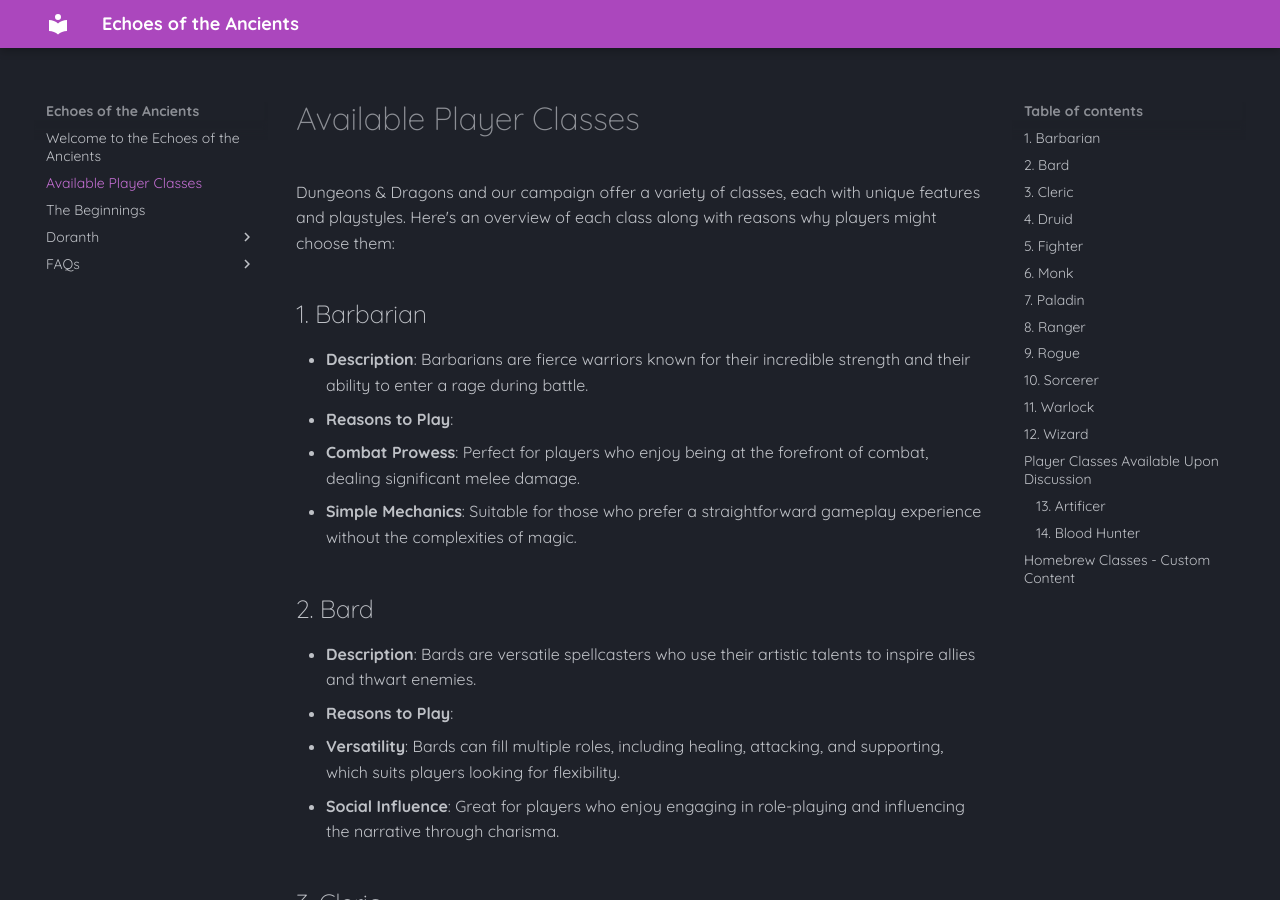
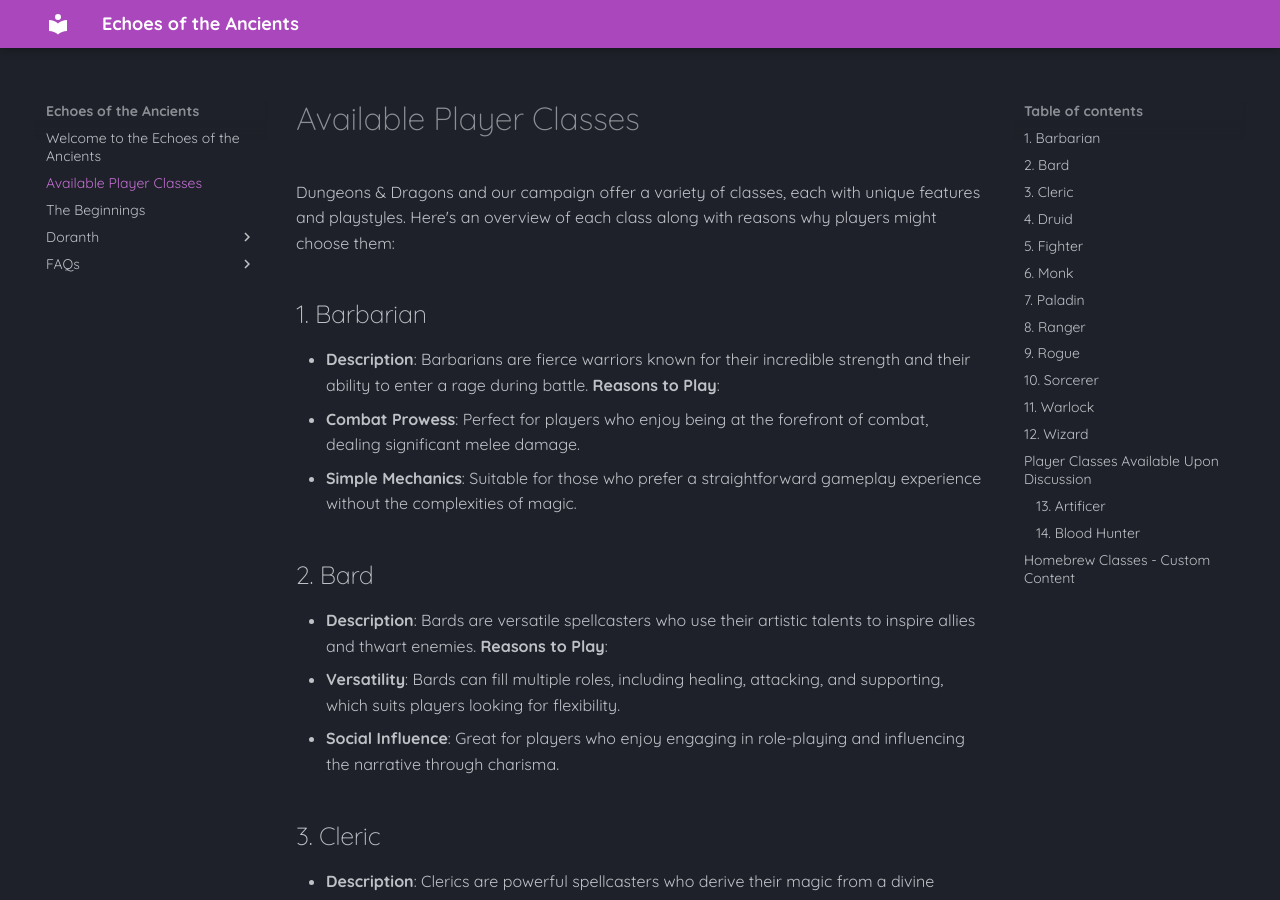
Before and after one commit to Bomchoo/Arvanis-Wiki, an MkDocs documentation site: the page built from docs/Classes..md, in a window 1280 px wide and 900 px high. Built offline with MkDocs 1.6.1 and Material for MkDocs 9.7.7, drawn with Linux system fonts in a browser that asks for light colours.

Commit message:
Formatting Fix

```diff
--- a/docs/Classes..md
+++ b/docs/Classes..md
@@ -4,73 +4,73 @@ Dungeons & Dragons and our campaign offer a variety of classes, each with unique
 
 ## 1. Barbarian
 - **Description**: Barbarians are fierce warriors known for their incredible strength and their ability to enter a rage during battle.
-- **Reasons to Play**:
+**Reasons to Play**:
   - **Combat Prowess**: Perfect for players who enjoy being at the forefront of combat, dealing significant melee damage.
   - **Simple Mechanics**: Suitable for those who prefer a straightforward gameplay experience without the complexities of magic.
 
 ## 2. Bard
 - **Description**: Bards are versatile spellcasters who use their artistic talents to inspire allies and thwart enemies.
-- **Reasons to Play**:
+**Reasons to Play**:
   - **Versatility**: Bards can fill multiple roles, including healing, attacking, and supporting, which suits players looking for flexibility.
   - **Social Influence**: Great for players who enjoy engaging in role-playing and influencing the narrative through charisma.
 
 ## 3. Cleric
 - **Description**: Clerics are powerful spellcasters who derive their magic from a divine source, excelling in healing and protective magic.
-- **Reasons to Play**:
+**Reasons to Play**:
   - **Healing Abilities**: Ideal for players who want to support their party by keeping everyone healthy and combat-ready.
   - **Religious Role-Playing**: Offers extensive opportunities for role-playing a character with deep religious ties and moral dilemmas.
 
 ## 4. Druid
 - **Description**: Druids command nature-based magic, have the ability to transform into animals, and act as guardians of the natural world.
-- **Reasons to Play**:
+**Reasons to Play**:
   - **Versatility in Magic and Combat**: Druids can adapt to various situations, whether casting spells or engaging in combat in animal form.
   - **Environmental Connection**: Perfect for players who are drawn to nature-themed characters and storylines.
 
 ## 5. Fighter
 - **Description**: Fighters are masters of combat in all its forms, from traditional warfare to dueling.
-- **Reasons to Play**:
+**Reasons to Play**:
   - **Combat Flexibility**: Fighters excel in all types of physical combat, providing a straightforward yet versatile combat experience.
   - **Customizable Skill Set**: Offers a range of martial archetypes that cater to different combat styles and tactical preferences.
 
 ## 6. Monk
 - **Description**: Monks are martial artists whose disciplined physical and mental training grants them special abilities, including hand-to-hand combat prowess and mystical energy called ki.
-- **Reasons to Play**:
+**Reasons to Play**:
   - **Unique Combat Style**: Monks bring a unique blend of speed, agility, and power to battles, using their bodies as weapons.
   - **Spiritual Depth**: The class offers a rich spiritual backstory and the potential for deep personal and philosophical development.
 
 ## 7. Paladin
 - **Description**: Paladins are holy knights who swear to uphold justice and righteousness, wielding divine magic alongside their martial skills.
-- **Reasons to Play**:
+**Reasons to Play**:
   - **Hybrid Role**: Combines robust fighting abilities with healing and buffing spells, appealing to those who want a balance of combat and magic.
   - **Moral Complexity**: Provides a challenging role-playing experience through the adherence to and interpretation of a sacred oath.
 
 ## 8. Ranger
 - **Description**: Rangers are skilled hunters and trackers who excel in archery and have a deep connection with nature and animals.
-- **Reasons to Play**:
+**Reasons to Play**:
   - **Scouting and Ranged Combat**: Ideal for players who prefer to strategize and attack from a distance or handle threats before they reach the party.
   - **Nature Lore**: Attracts players interested in exploring wilderness themes and forming bonds with natural and animal elements.
 
 ## 9. Rogue
 - **Description**: Rogues are cunning and resourceful adventurers known for their stealth, dexterity, and varied skillset.
-- **Reasons to Play**:
+**Reasons to Play**:
   - **Stealth and Subterfuge**: Perfect for those who enjoy sneaking, thieving, and strategizing from the shadows.
   - **Versatile Skill Expertise**: Appeals to players who value a high level of skill customization and practical problem-solving in gameplay.
 
 ## 10. Sorcerer
 - **Description**: Sorcerers wield innate magical abilities that stem from a mystical or monstrous bloodline.
-- **Reasons to Play**:
+**Reasons to Play**:
   - **Raw Magical Power**: Ideal for players drawn to the concept of harnessing and controlling innate magical energies.
   - **Bloodline Mystique**: Offers a compelling backstory and role-playing opportunities related to the origin of the sorcerer's powers.
 
 ## 11. Warlock
 - **Description**: Warlocks gain their powers through a pact with an extraplanar entity, mixing elements of magic and dark secrets.
-- **Reasons to Play**:
+**Reasons to Play**:
   - **Eldritch Abilities**: Attracts players interested in a magical class with unique, otherworldly abilities.
   - **Complex Relationships**: Provides rich narrative potential through the relationship with their patron.
 
 ## 12. Wizard
 - **Description**: Wizards are scholarly magic-users who learn and cast spells through extensive study and a deep understanding of arcane arts.
-- **Reasons to Play**:
+**Reasons to Play**:
   - **Extensive Spellcasting**: Perfect for players who enjoy having a wide array of spells and magical solutions at their disposal.
   - **Intellectual Role-Playing**: Appeals to those who like the idea of playing a character focused on knowledge and learning.
 
@@ -85,18 +85,18 @@ Dungeons & Dragons and our campaign offer a variety of classes, each with unique
 
 ### 13. Artificer
 - **Description**: Artificers are masters of magical invention, crafting magical items and mechanized gadgets to aid them in various situations.
-- **Reasons to Play**:
+**Reasons to Play**:
   - **Inventive Creativity**: Ideal for players who enjoy problem-solving with gadgets and custom magic items.
   - **Tactical Play**: Appeals to those who like a tactically oriented class that can control the battlefield with clever inventions.
-- **Special Consideration**:
+**Special Consideration**:
   - **Demonstration of Knowledge**: Players must demonstrate a sufficient understanding of the class mechanics to play this class, focusing on the creation and use of magical devices and inventions.
 
 ### 14. Blood Hunter
 - **Description**: Blood Hunters are grim warriors who use forbidden arcane techniques powered by their own lifeblood to combat monstrous threats.
-- **Reasons to Play**:
+**Reasons to Play**:
   - **Dark, Gritty Role-Playing**: Suitable for players drawn to a darker, more self-sacrificial character archetype.
   - **Unique Combat Mechanics**: Offers unique combat abilities that involve self-harm for greater power, appealing to those looking for a high-risk, high-reward gameplay style.
-- **Special Consideration**:
+**Special Consideration**:
   - **Demonstration of Knowledge**: Players choosing this class must clearly understand and explain the complex mechanics involving blood magic and self-sacrifice, ensuring they can handle the intricate and potentially risky features of the class.
 
 ---
```
